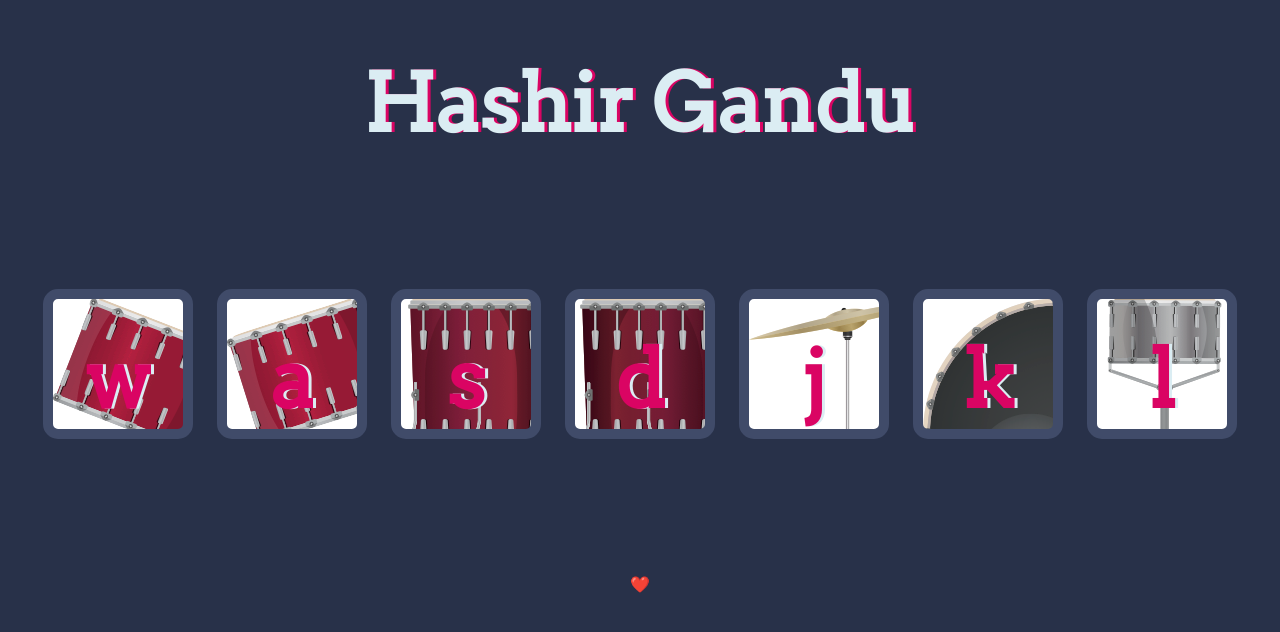
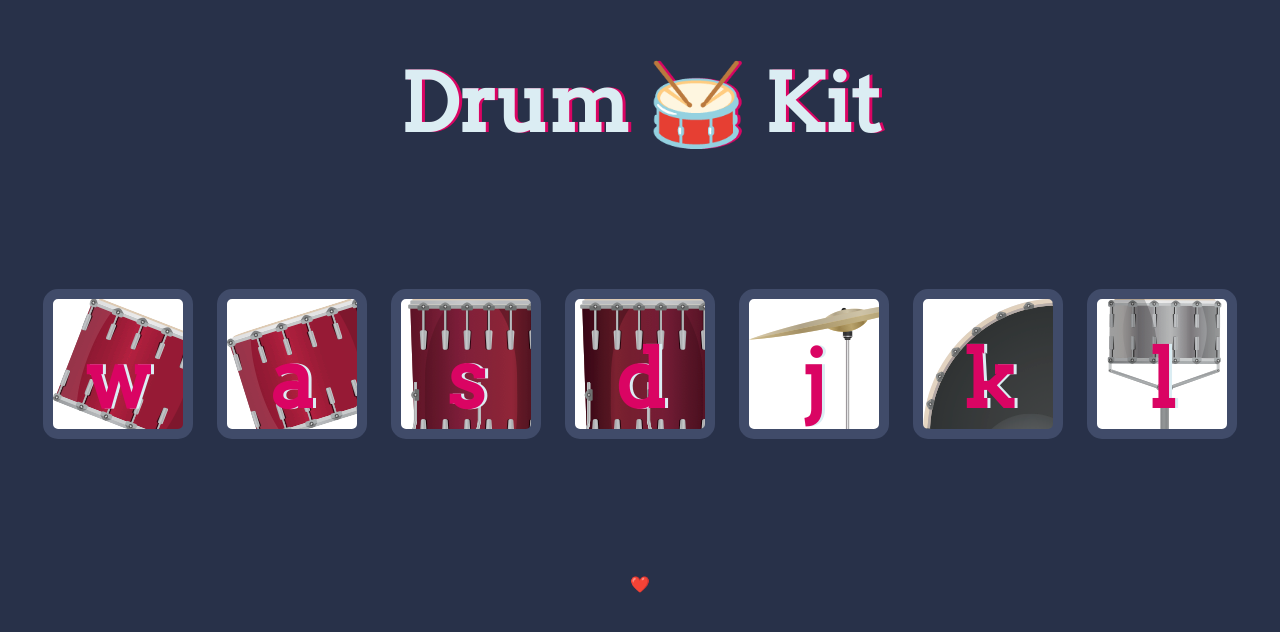
Before and after one commit to Humza1011/DrumKit, a plain HTML site: page index.html in a window 1280 px wide. Drawn offline with Linux system fonts and the light colour scheme.

Commit message:
Update index.html

```diff
--- a/index.html
+++ b/index.html
@@ -10,7 +10,7 @@
 
 <body>
 
-  <h1 id="title">Hashir Gandu</h1>
+  <h1 id="title">Drum 🥁 Kit</h1>
   <div class="set">
     <button class="w drum">w</button>
     <button class="a drum">a</button>
```
